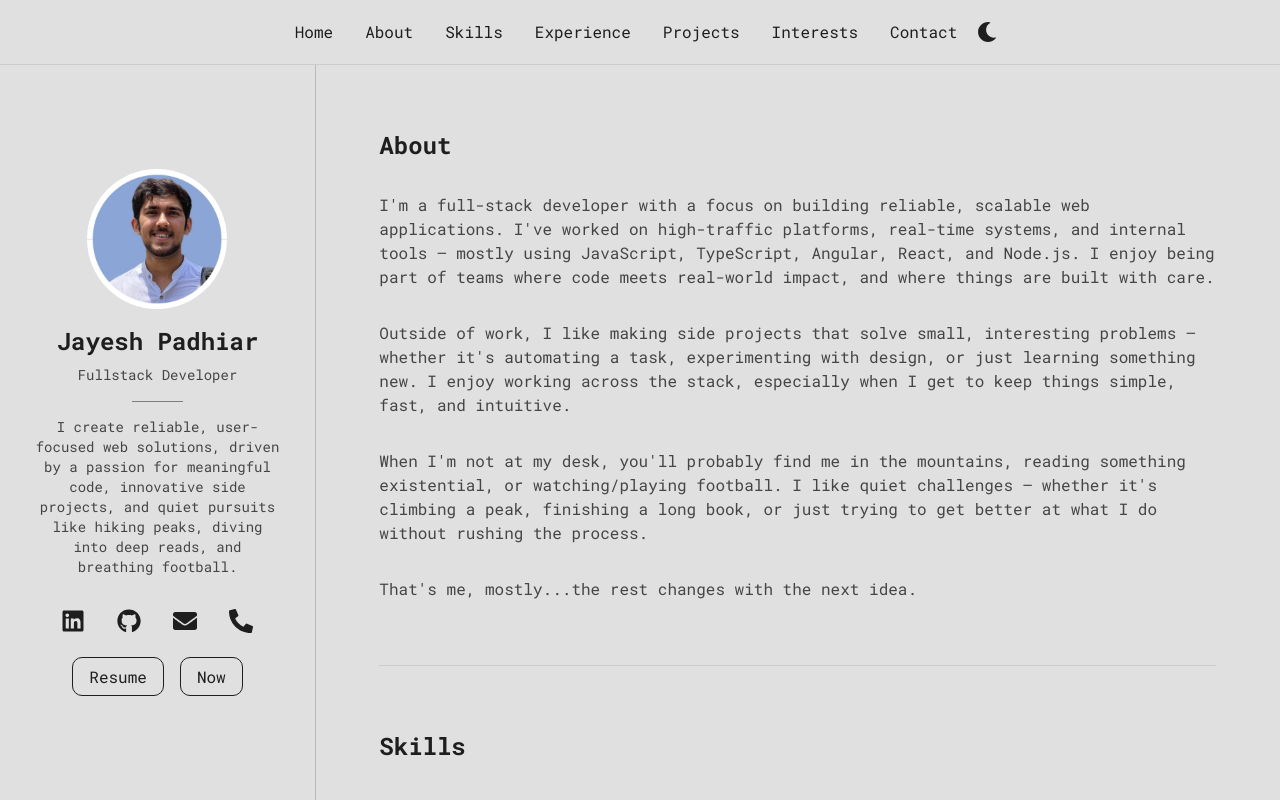
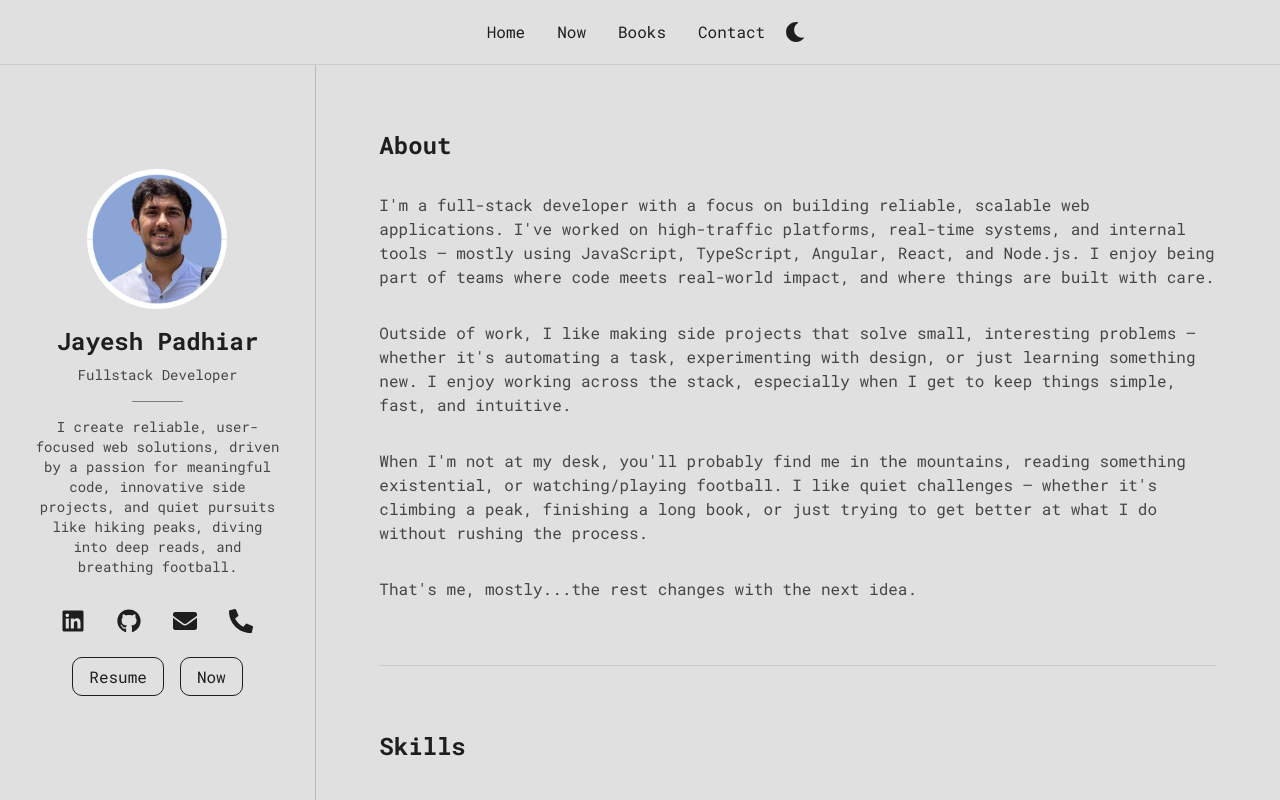
Before and after one commit to JayeshPadhiar/jayeshpadhiar.github.io, a Next.js app: page / in a window 1280 px wide. Built offline with nearby package versions, Linux system fonts and the light colour scheme.

Commit message:
limited header sections

```diff
--- a/src/components/Header.tsx
+++ b/src/components/Header.tsx
@@ -9,7 +9,7 @@ export default function Header() {
       name: "Home",
       href: "/"
     },
-    {
+    /*{
       name: "About",
       href: "/#about"
     },
@@ -28,6 +28,14 @@ export default function Header() {
     {
       name: "Interests",
       href: "/#interests"
+    },*/
+    {
+      name: "Now",
+      href: "/now"
+    },
+    {
+      name: "Books",
+      href: "/books"
     },
     {
       name: "Contact",
```
